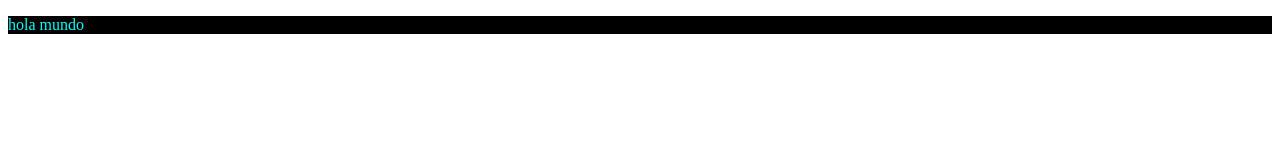
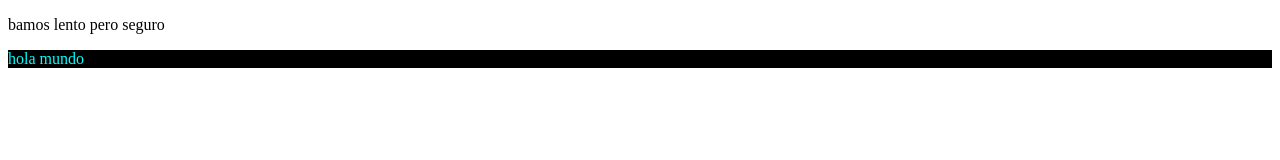
Before and after one commit to isaias432var/haca-aprendiendo, a plain HTML site: page index.html in a window 1280 px wide. Drawn offline with Linux system fonts and the light colour scheme.

Commit message:
empesando el proyecto

```diff
--- a/index.html
+++ b/index.html
@@ -8,7 +8,7 @@
 </head>
 <body>
 
-
+<p class="h1">bamos lento pero seguro</p>
 <p id="a">hola mundo</p>
 
 </body>
```
